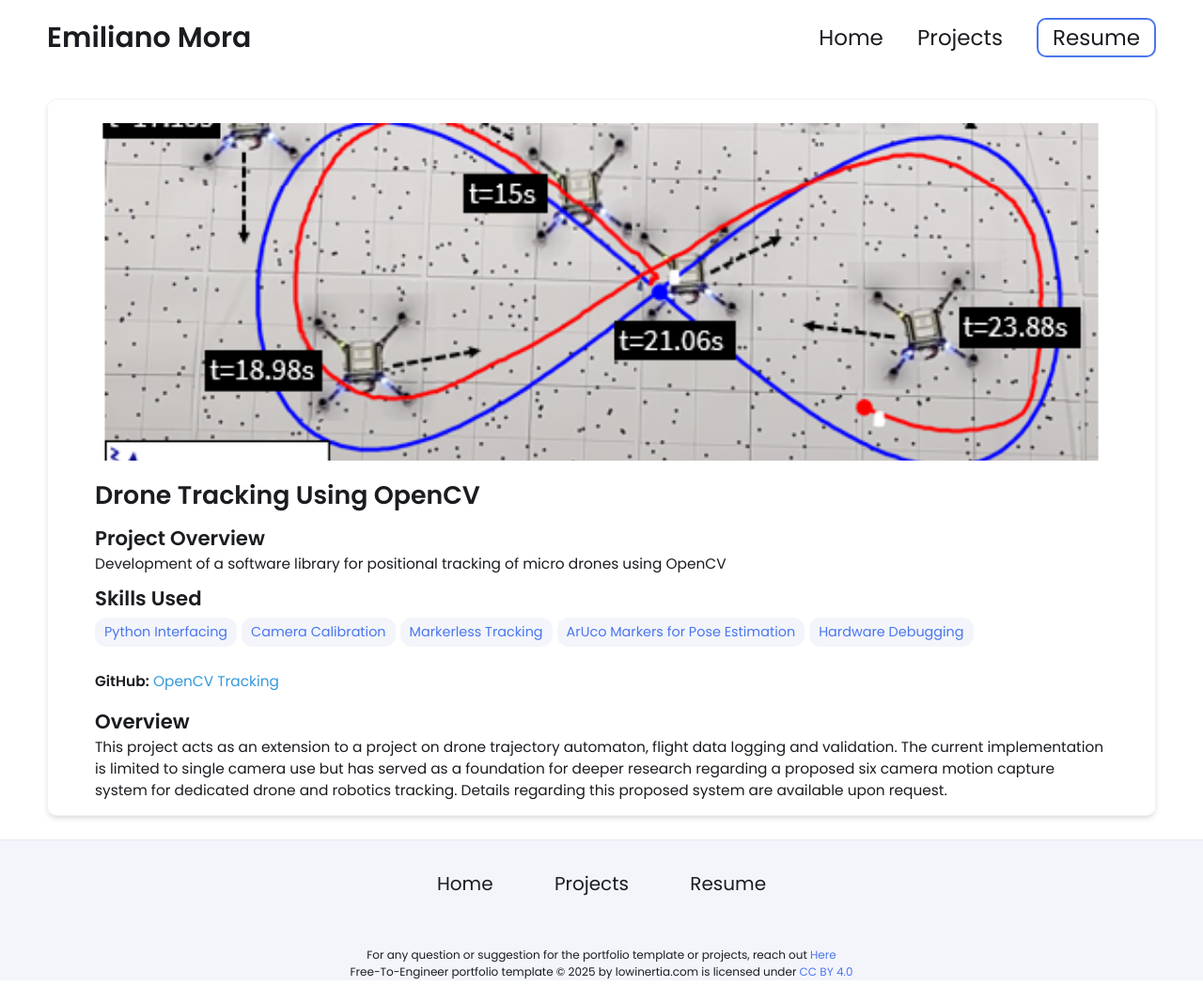
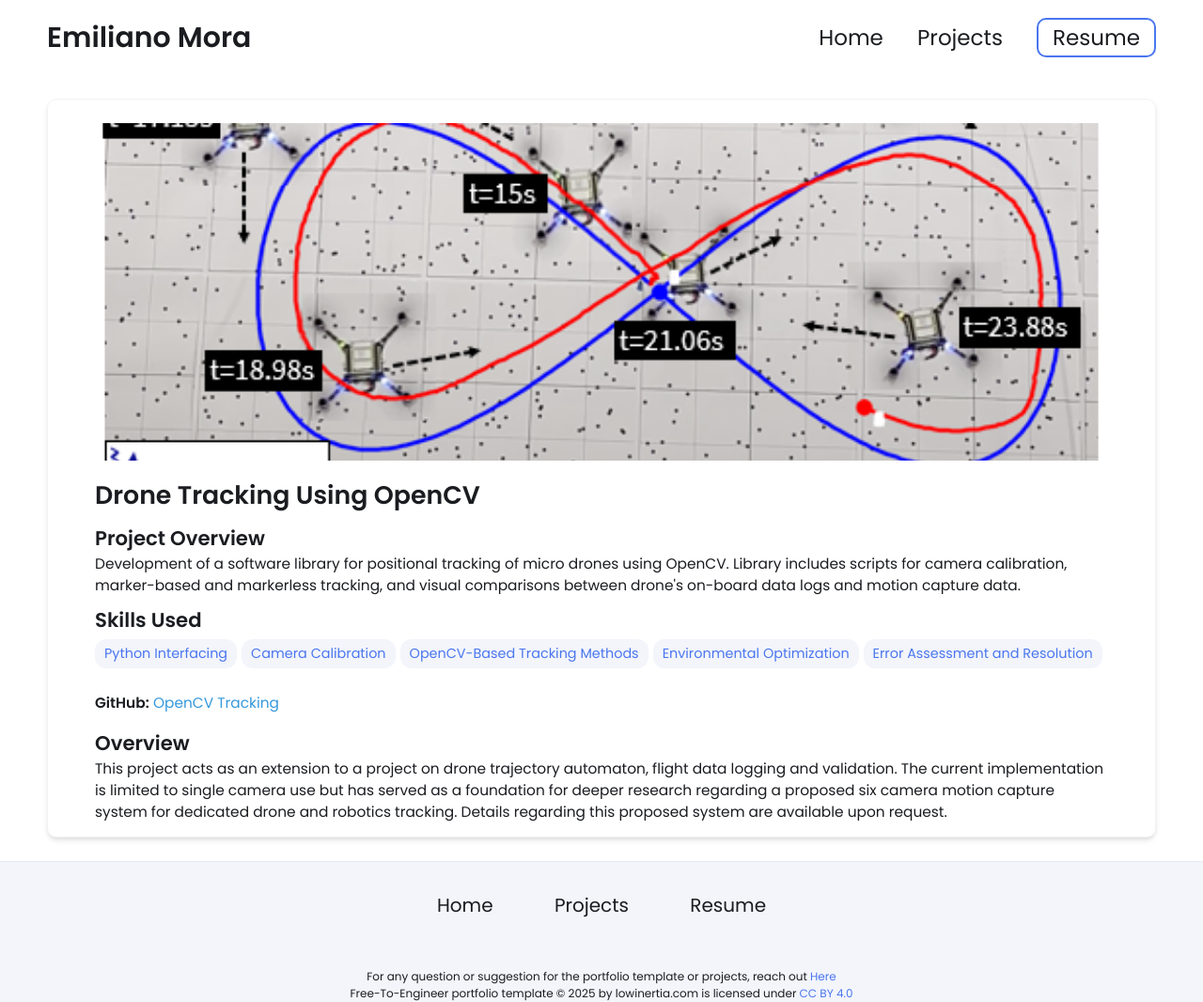
Before and after one commit to Emora97/emora97.github.io, a Jekyll site: the page built from _projects/OpenCV-Drone-Tracking/index.md, in a window 1280 px wide. Shown: the whole page at 94% size. Built offline with Jekyll 4.4.1, drawn with Linux system fonts in a browser that asks for light colours; before the commit the page ends 1043 px from its top, so only the background shows below that.

Commit message:
Update index.md

```diff
--- a/_projects/OpenCV-Drone-Tracking/index.md
+++ b/_projects/OpenCV-Drone-Tracking/index.md
@@ -1,13 +1,13 @@
 ---
 layout: post
 title: Drone Tracking Using OpenCV
-description: Development of a software library for positional tracking of micro drones using OpenCV
+description: Development of a software library for positional tracking of micro drones using OpenCV. Library includes scripts for camera calibration, marker-based and markerless tracking, and visual comparisons between drone's on-board data logs and motion capture data.
 skills:
 - Python Interfacing
 - Camera Calibration
-- Markerless Tracking
-- ArUco Markers for Pose Estimation
-- Hardware Debugging
+- OpenCV-Based Tracking Methods
+- Environmental Optimization
+- Error Assessment and Resolution
 main-image: /markerless-trajectory.png
 ---
 **GitHub:** [OpenCV Tracking](https://github.com/Emora97/OpenCV-Tracking)
```
